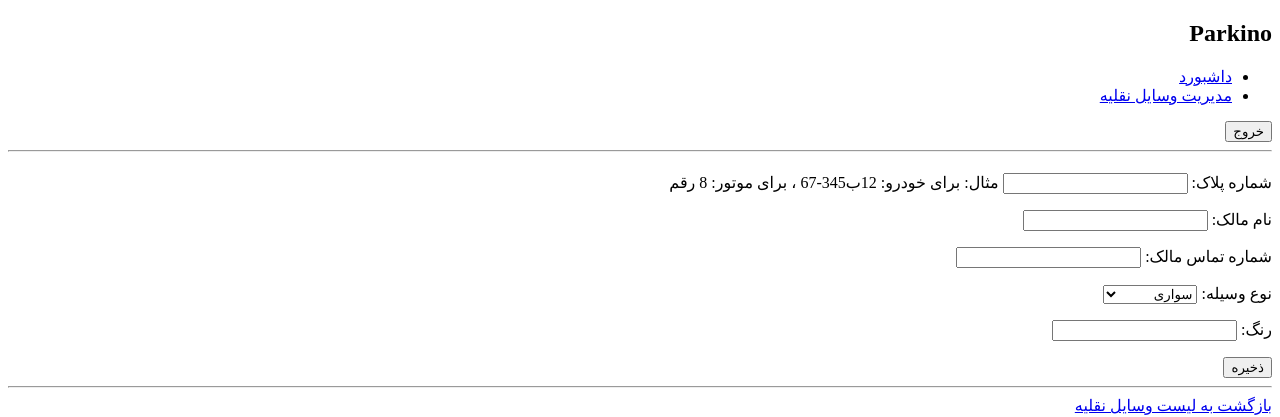
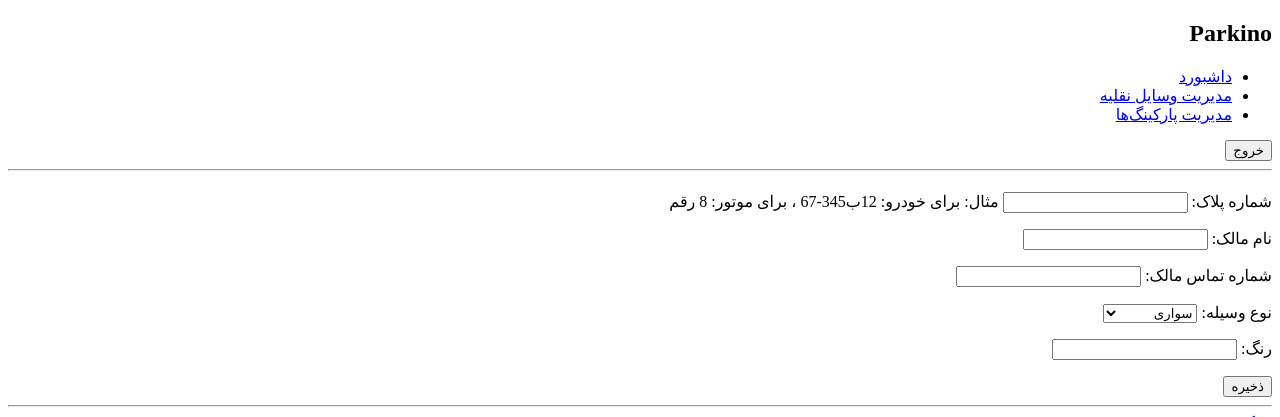
Before and after one commit to SaroHosseini/Parking-System, a Django app: template parking/templates/parking/vehicle_form.html in a window 1280 px wide. Shown: the top 417 px of the page. Run offline with Django 5.2, Linux system fonts and the light colour scheme; the template is opened without the code that fills it: values that come from a table or form of the project are taken from there, others are empty.

Commit message:
Add parking lot navigation link

```diff
--- a/parking/templates/parking/base_dashboard.html
+++ b/parking/templates/parking/base_dashboard.html
@@ -11,6 +11,7 @@
         <ul>
             <li><a href="{% url 'parking:dashboard' %}">داشبورد</a></li>
             <li><a href="{% url 'parking:vehicle_list' %}">مدیریت وسایل نقلیه</a></li>
+            <li><a href="{% url 'parking:parking_lot_list' %}">مدیریت پارکینگ‌ها</a></li>
         </ul>
 
         <form method="post" action="{% url 'parking:logout' %}">
```
